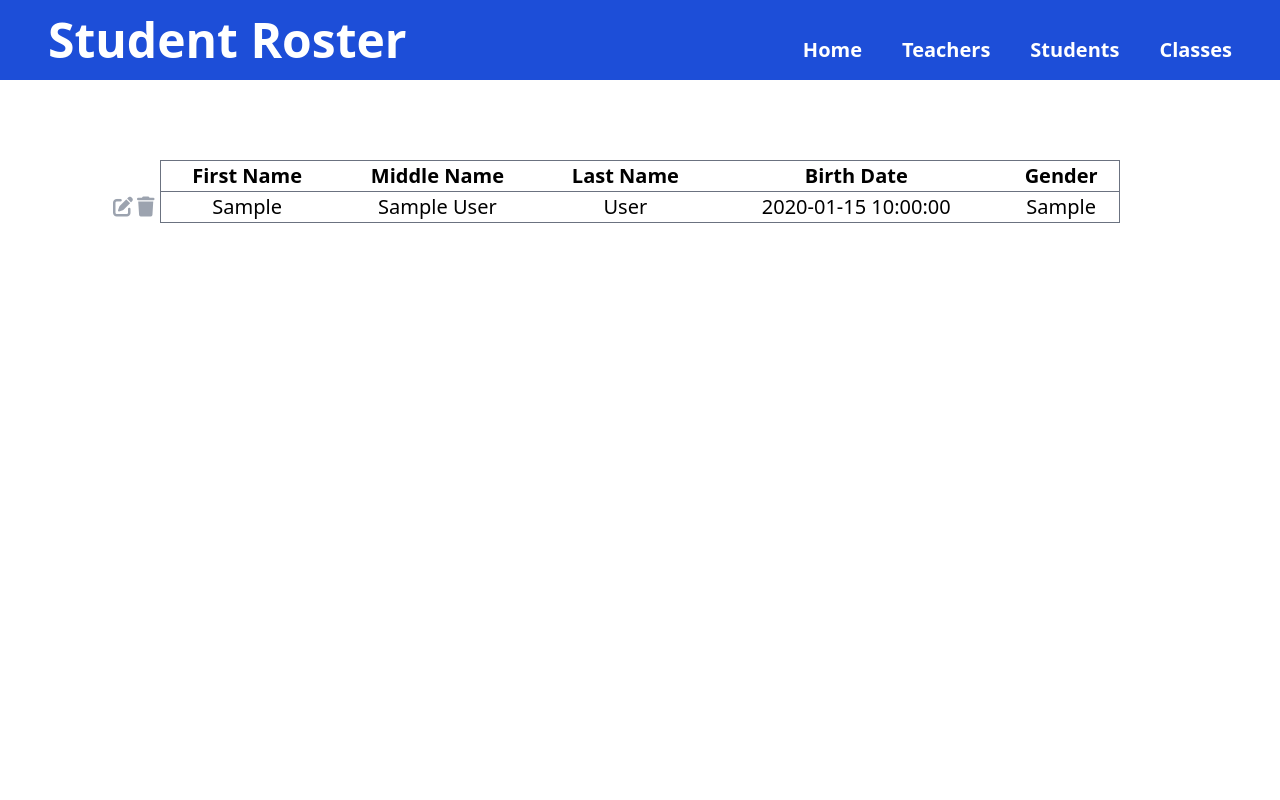
After one commit to Maica08/Student-Rosters, a Flask app: page /students in a window 1280 px wide. The commit adds this page. Run offline with Flask 3, Linux system fonts and the light colour scheme; tables that the repository leaves empty or names only in its code hold one stand-in row (values such as "Sample post"); some libraries are stand-ins or nearby versions.

Commit message:
feat: adding icons for delete and update operations of teachers, students, and classes

```diff
--- a/app.py
+++ b/app.py
@@ -108,9 +108,18 @@ def get_class(idclasses):
     """
     results = execute(query, idclasses)
 
+    query1 = """
+        SELECT
+            idclasses,
+            classes.description AS 'class description'
+        FROM classes
+        WHERE idclasses = %s
+    """
+    cur_class = execute(query1, idclasses)
+
     if not results:
         return make_response(jsonify({"message": "data not found"}), 404)
-    return render_template('class.html', results=results)
+    return render_template('class.html', results=results, cur_class=cur_class)
 
 
 if __name__ == "__main__":
--- a/templates/class.html
+++ b/templates/class.html
@@ -3,7 +3,11 @@
 {% block title %}Teachers{% endblock %}
 
 {% block content %}
-<div class="w-full h-fit mt-[10rem] mb-10 flex justify-center">
+<div class="flex flex-col w-full h-fit mt-[10rem] mb-10 flex items-center">
+    {% for class in cur_class %}
+    <div class="w-3/4 text-3xl font-semibold mb-3">Students in {{ class['class description'] }}</div>
+    {% endfor %}
+
     <table class="w-3/4 border border-gray-500 text-xl">
         <thead>
             <th class="font-bold text-center">
--- /dev/null
+++ b/templates/students.html
@@ -0,0 +1,41 @@
+{% extends 'base.html' %}
+
+{% block title %}Teachers{% endblock %}
+
+{% block content %}
+<div class="w-full h-fit mt-[10rem] mb-10 flex justify-center">
+    <table class="w-3/4 border border-gray-500 text-xl">
+        <thead>
+            <th class="font-bold text-center">
+                First Name
+            </th>
+            <th class="font-bold text-center">
+                Middle Name
+            </th>
+            <th class="font-bold text-center">
+                Last Name
+            </th>
+            <th class="font-bold text-center">
+                Birth Date
+            </th>
+            <th class="font-bold text-center">
+                Gender
+            </th>
+        </thead>
+        {% for result in results %}
+            <tr class="hover:bg-gray-200">
+                <td class="border-t border-t-gray-500 text-center relative">
+                    <div class="absolute flex -left-12 w-10 h-fit py-1 gap-1">
+                        <i class="fa-solid fa-pen-to-square z-10 text-gray-400"></i>
+                        <i class="fa-solid fa-trash z-10 text-gray-400"></i>
+                    </div>
+                    {{ result['firstname'] }}</td>
+                <td class="border-t border-t-gray-500 text-center">{{ result['middlename'] }}</td>
+                <td class="border-t border-t-gray-500 text-center">{{ result['lastname'] }}</td>
+                <td class="border-t border-t-gray-500 text-center">{{ result['birthdate'] }}</td>
+                <td class="border-t border-t-gray-500 text-center">{{ result['gender'] }}</td>
+            </tr>
+        {% endfor %}
+    </table>
+</div>
+{% endblock %}
```
Also changed, not shown: templates/classes.html (+6 -2 lines), templates/teachers.html (+7 -1 lines).
